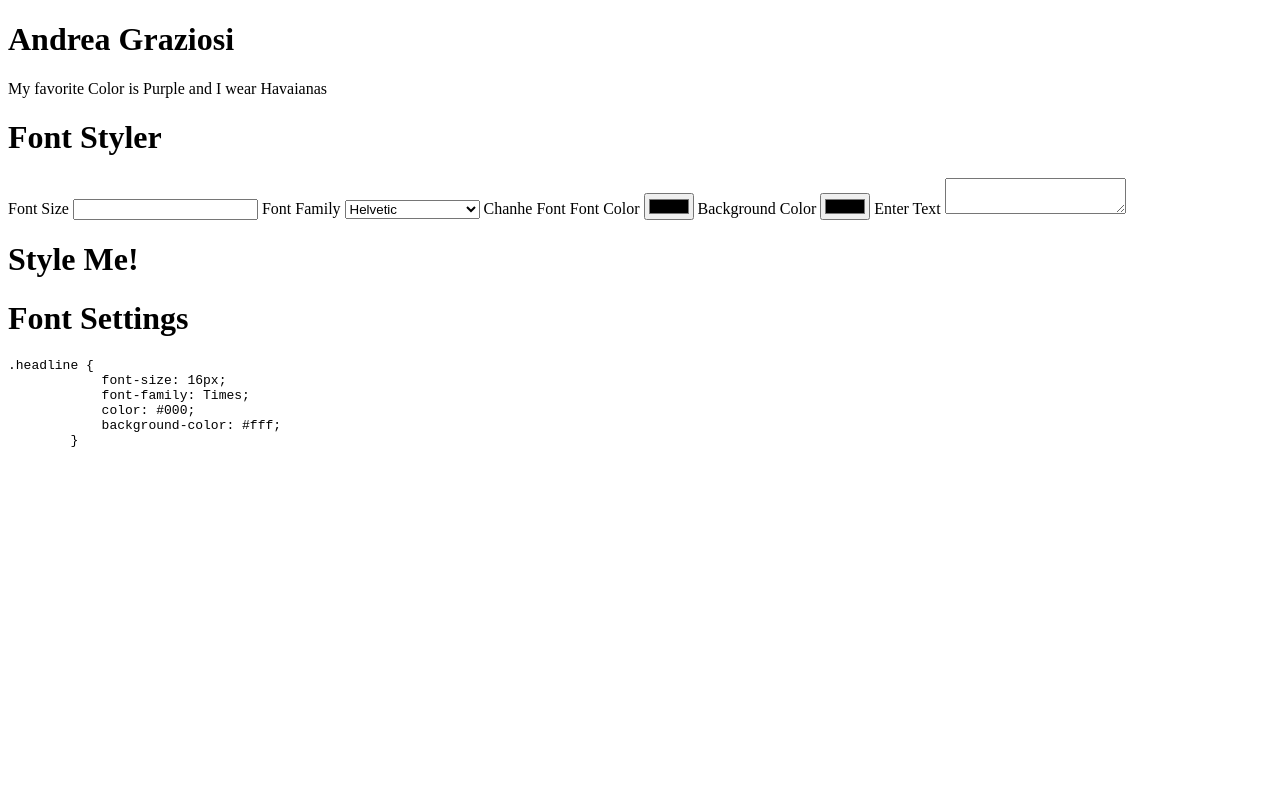
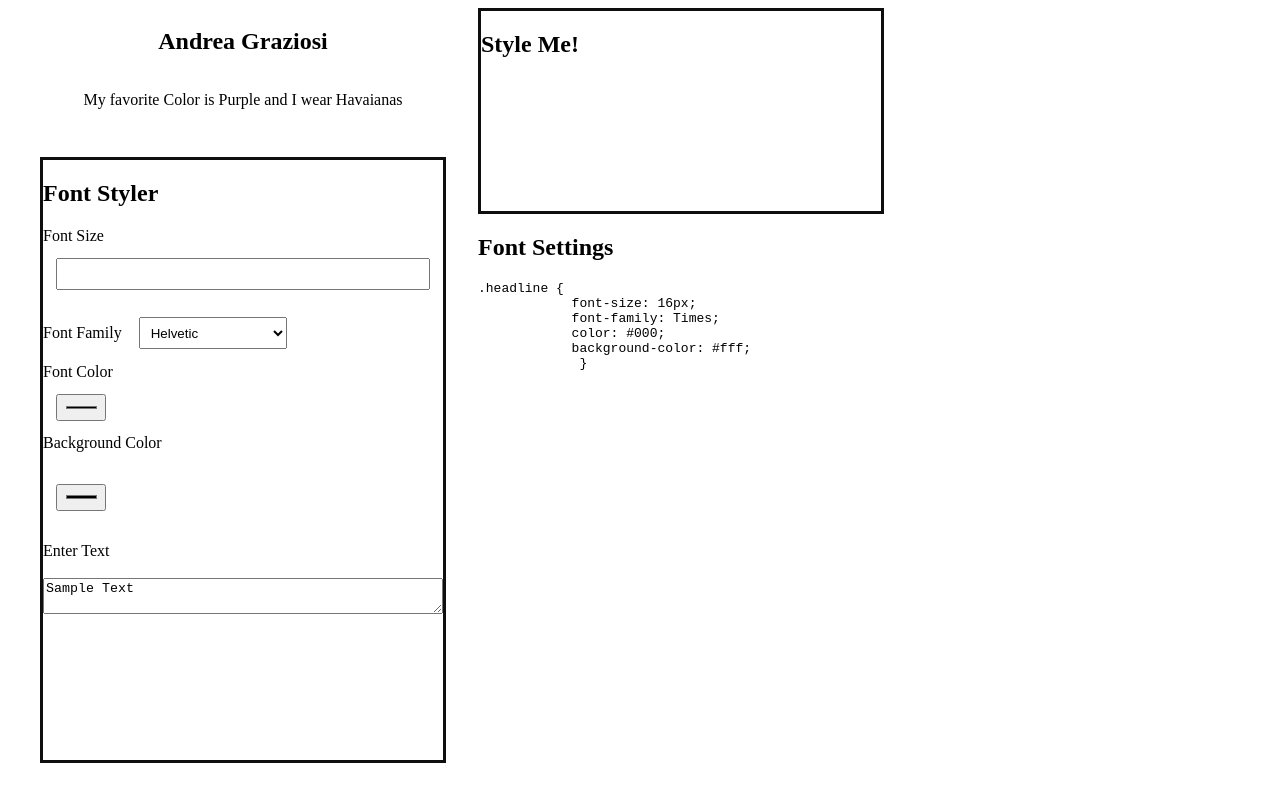
Before and after one commit to AndreaGraziosi/web1.0Assesment, a plain HTML site: page index.html in a window 1280 px wide. Drawn offline with Linux system fonts and the light colour scheme.

Commit message:
added steps 8 9 10

```diff
--- a/index.html
+++ b/index.html
@@ -9,6 +9,10 @@
 
 </head>
 <body>
+<section id="style-parameters">
+
+  <div id="column1">
+
         <div id="student-info">
              <h1>Andrea Graziosi</h1>
              <p>My favorite Color is Purple and I wear Havaianas </p>
@@ -22,23 +26,26 @@
             <label>
             Font Family
             <select id="select-font">
-                <option value="helvitic">Helvetic</option>
+                <option value="helvetic">Helvetic</option>
                 <option value="arial">arial</option>
                 <option value="times-new-roman">Times New Roman</option>
                 <option value="georgia">Georgia</option>
              </select>
              </label>
-        <buttononclick="">Chanhe Font</buttononclick>
+
 
             <label> Font Color</label>
             <input id="input-color" type="color" value="#000">
 
-        <label>Background Color</label>
-        <input id="input-bg-color" type="color" value="#fff">
+            <label>Background Color</label><br>
+            <input id="input-bg-color" type="color" value="#fff"><br>
 
-        <label>Enter Text</label>
-        <textarea id="enter-text"></textarea>
+            <label>Enter Text</label><br>
+            <textarea id="enter-text">Sample Text</textarea>
         </div>
+ </div>
+<!------------------------------------------------------------------------>
+    <div id="column2">
 
          <div id="headline-display">
              <h1 id="display">Style Me!</h1>
@@ -53,10 +60,9 @@
             color: <span id="show-color">#000</span>;
             background-color: <span id="show-bg-color">#fff</span>;
              }</code></pre>
-
-
+         </div>
     </div>
 
-
+</section>
 </body>
 </html>
--- a/style.css
+++ b/style.css
@@ -0,0 +1,54 @@
+#style-parameters {
+    display:flex;
+    flex-direction: row;
+    align-items: flex-start;
+
+
+}
+#student-info {
+    display: flex;
+    align-items: center;
+    flex-direction:column;
+}
+
+#data-input {
+    display:flex;
+    flex-direction:column;
+    border-style: solid;
+    border-color: #0f0e0e;
+    height: 600px;
+    width: 400px;
+    margin:2em;
+
+}
+
+#input-size {
+    padding:.5em .5em .5em .5em;
+    margin: 1em;
+}
+
+#select-font {
+    padding:.5em .5em .5em .5em;
+    margin: 1em;
+
+}
+
+#input-color {
+    padding:.5em .5em .5em .5em;
+    margin: 1em;
+
+}
+#input-bg-color {
+    padding:.5em .5em .5em .5em;
+    margin: 1em;
+
+}
+#headline-display {
+    border-style: solid;
+    border-color: #0f0e0e;
+    height: 200px;
+    width: 400px;
+
+
+
+}
```
Lines whose indentation alone changed are shown as unchanged.
